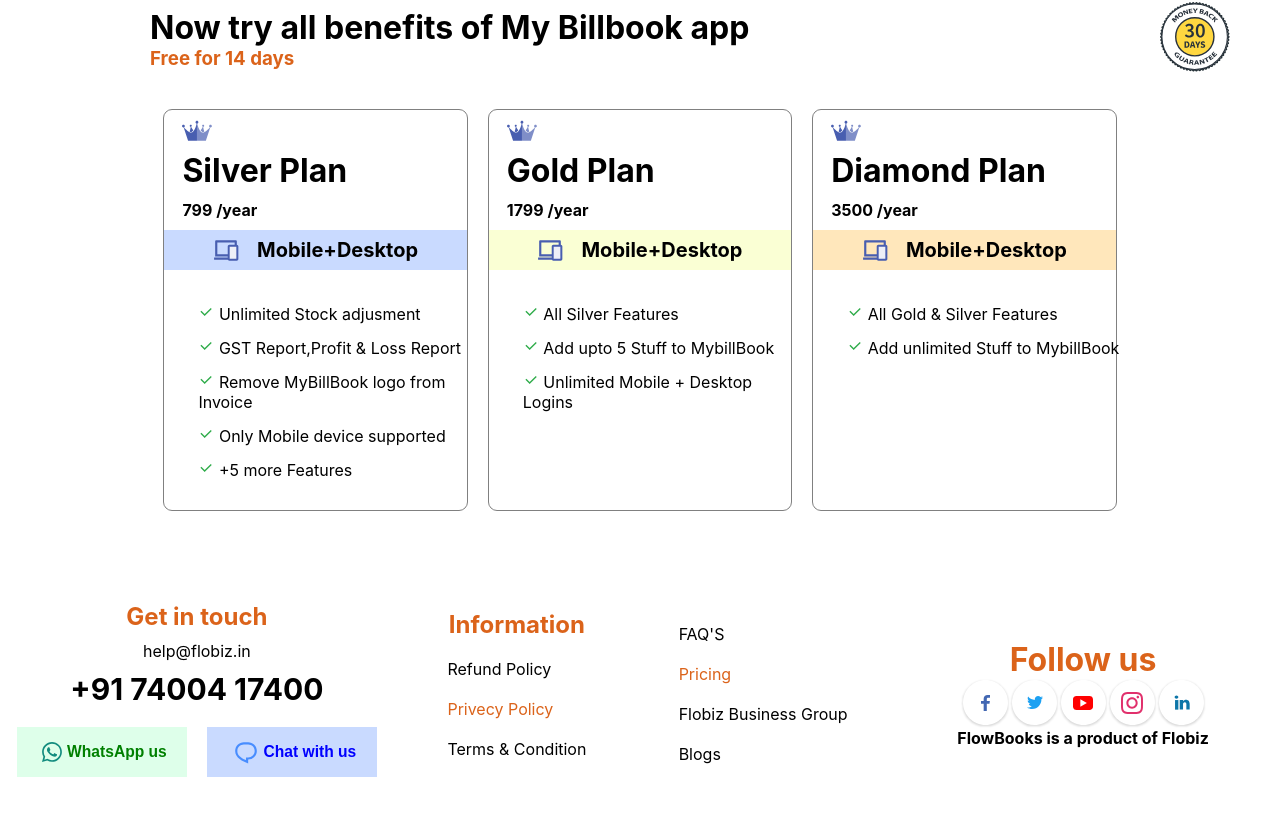
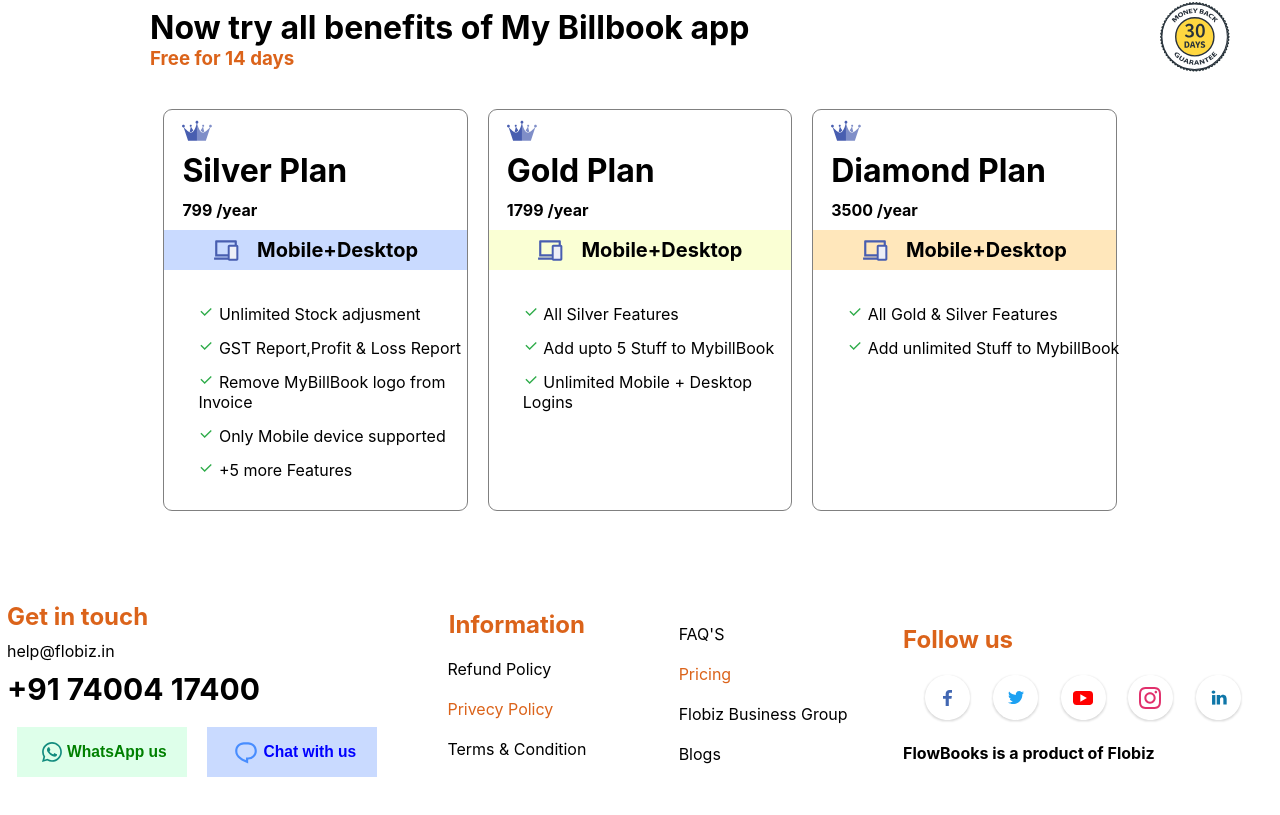
Before and after one commit to akhiil/FlobizAssign, a React (Create React App) app: page / in a window 1280 px wide. Shown: the part 648-1463 px from the top of the page. Built offline with nearby package versions, Linux system fonts and the light colour scheme.

Commit message:
complete

```diff
--- a/src/components/thirdComponent.js
+++ b/src/components/thirdComponent.js
@@ -31,10 +31,13 @@
     }
     return (
         <div style={{ 'margin-top': '70px', }} >
-            <div style={thirddiv.mainCont} >
+            <div style={{...thirddiv.mainCont}} >
 
-                <div style={{ ...thirddiv.UpperCont, alignItems: 'center', }}>
+                <div style={{ ...thirddiv.UpperCont, alignItems: 'center' }}>
                     <div style={{ ...thirddiv.uppercontSmall, width: '40%' }}>
+
+                    <div style={{display:'flex',flexDirection:'column',alignItems:'flex-start'}}>
+
                         <h2 style={{ color: '#db631a', padding: '5px' }}>Get in touch</h2>
 
                         <li style={{ padding: '5px', listStyle: 'none' }}>help@flobiz.in</li>
@@ -49,6 +52,7 @@
                                 <img src={message} style={{ margin: '5px' }} />
                                 <h3 style={{ color: 'blue' }}>Chat with us</h3>
                             </button>
+                        </div>
                         </div>
                     </div>
                     <div style={thirddiv.uppercontSmall}>
@@ -67,9 +71,10 @@
                             <li style={{ padding: '10px' }}>Blogs</li>
                         </ul>
                     </div>
-                    <div style={{ ...thirddiv.uppercontSmall, width: '40%' }}>
-                        <h1 style={{ color: '#db631a' }}>Follow us</h1>
-                        <div style={{ display: 'flex',justifyContent:'space-between' }}>
+                    <div style={{ ...thirddiv.uppercontSmall, width: '40%'}}>
+                        <div style={{display:'flex',flexDirection:'column',alignItems:'flex-start'}}>
+                        <h2 style={{ color: '#db631a' }}>Follow us</h2>
+                        <div style={{ display: 'flex',width:'320px',margin:'10px',justifyContent:'space-between' ,padding:'10px' }}>
                             <img src={Facebook} />
                             <img src={Twitter} />
                             <img src={Youtube} />
@@ -77,6 +82,7 @@
                             <img src={Linkdin} />
                         </div>
                         <h4>FlowBooks is a product of Flobiz</h4>
+                        </div>
                     </div>
 
                 </div>
```
